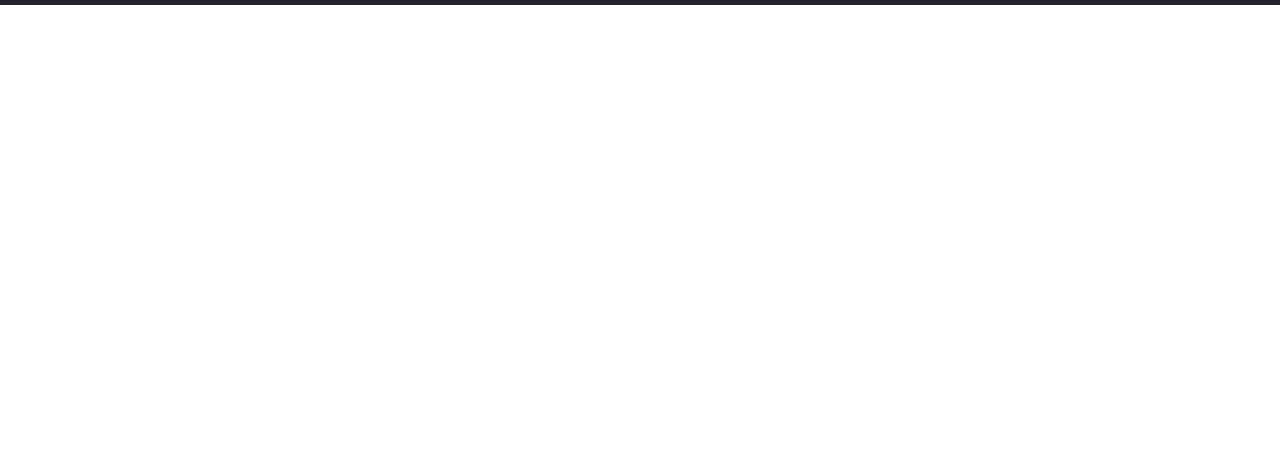
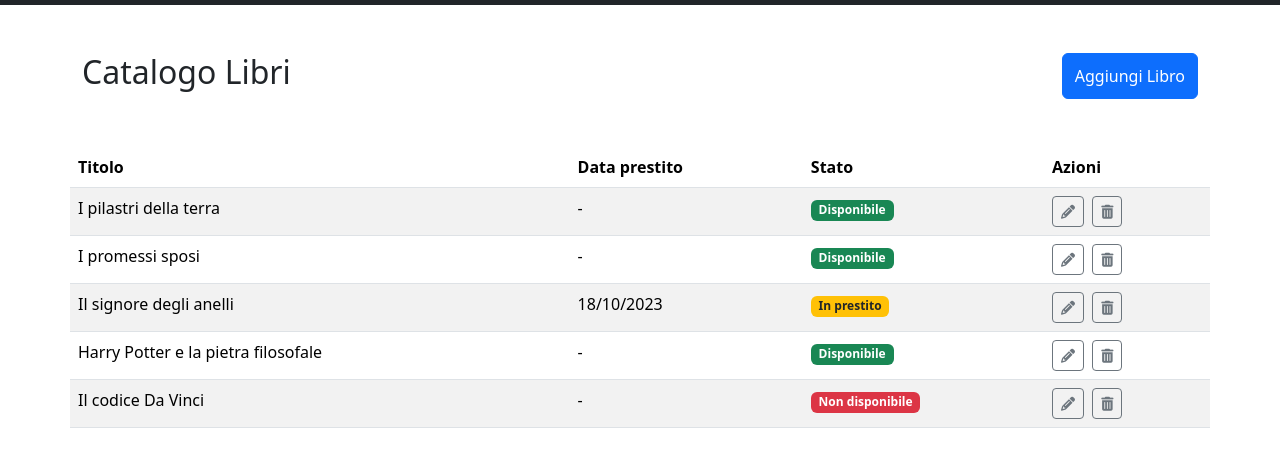
Before and after one commit to asiavenditti/html-css-bootstrap-dashboard, a plain HTML site: page index.html in a window 1280 px wide. Shown: the part 71-538 px from the top of the page. Drawn offline with nearby package versions, Linux system fonts and the light colour scheme.

Commit message:
add section library layout

```diff
--- a/index.html
+++ b/index.html
@@ -5,6 +5,10 @@
     <meta charset="UTF-8">
     <meta name="viewport" content="width=device-width, initial-scale=1.0">
     <title>Boostrap Dashboard</title>
+    <link rel="stylesheet" href="https://cdn.jsdelivr.net/npm/bootstrap-icons@1.10.5/font/bootstrap-icons.css">
+    <link rel="stylesheet" href="https://cdnjs.cloudflare.com/ajax/libs/font-awesome/6.7.2/css/all.min.css"
+        integrity="sha512-Evv84Mr4kqVGRNSgIGL/F/aIDqQb7xQ2vcrdIwxfjThSH8CSR7PBEakCr51Ck+w+/U6swU2Im1vVX0SVk9ABhg=="
+        crossorigin="anonymous" referrerpolicy="no-referrer" />
     <link rel="stylesheet" href="css/style.css">
     <link href="https://cdn.jsdelivr.net/npm/bootstrap@5.3.6/dist/css/bootstrap.min.css" rel="stylesheet"
         integrity="sha384-4Q6Gf2aSP4eDXB8Miphtr37CMZZQ5oXLH2yaXMJ2w8e2ZtHTl7GptT4jmndRuHDT" crossorigin="anonymous">
@@ -62,7 +66,81 @@
             </div>
         </nav>
         <main>
-            <section class=>
+            <section class="library-section">
+                <div class="top d-flex container justify-content-between py-5">
+                    <h2>
+                        Catalogo Libri
+                    </h2>
+                    <button class="btn btn-primary" type="button">Aggiungi Libro</button>
+                </div>
+                <table class="table table-striped container">
+                    <thead>
+                        <tr>
+                            <th scope="col">Titolo</th>
+                            <th scope="col" class="d-none d-md-table-cell">Data prestito</th>
+                            <th scope="col">Stato</th>
+                            <th scope="col">Azioni</th>
+                        </tr>
+                    </thead>
+                    <tbody>
+                        <tr>
+                            <td>I pilastri della terra</td>
+                            <td class="d-none d-md-table-cell">-</td>
+                            <td><span class="badge bg-success">Disponibile</span></td>
+                            <td>
+                                <button class="btn btn-sm btn-outline-secondary me-1"><i
+                                        class="fa-solid fa-pencil"></i></button>
+                                <button class="btn btn-sm btn-outline-secondary"><i
+                                        class="fa-solid fa-trash-can"></i></button>
+                            </td>
+                        </tr>
+                        <tr>
+                            <td>I promessi sposi</td>
+                            <td class="d-none d-md-table-cell">-</td>
+                            <td><span class="badge bg-success">Disponibile</span></td>
+                            <td>
+                                <button class="btn btn-sm btn-outline-secondary me-1"><i
+                                        class="fa-solid fa-pencil"></i></button>
+                                <button class="btn btn-sm btn-outline-secondary"><i
+                                        class="fa-solid fa-trash-can"></i></button>
+                            </td>
+                        </tr>
+                        <tr>
+                            <td>Il signore degli anelli</td>
+                            <td class="d-none d-md-table-cell"><time datetime="2023-18-10">18/10/2023</time></td>
+                            <td><span class="badge bg-warning text-dark">In prestito</span></td>
+                            <td>
+                                <button class="btn btn-sm btn-outline-secondary me-1"><i
+                                        class="fa-solid fa-pencil"></i></button>
+                                <button class="btn btn-sm btn-outline-secondary"><i
+                                        class="fa-solid fa-trash-can"></i></button>
+                            </td>
+                        </tr>
+                        <tr>
+                            <td>Harry Potter e la pietra filosofale</td>
+                            <td class="d-none d-md-table-cell">-</td>
+                            <td><span class="badge bg-success">Disponibile</span></td>
+                            <td>
+                                <button class="btn btn-sm btn-outline-secondary me-1"><i
+                                        class="fa-solid fa-pencil"></i></button>
+                                <button class="btn btn-sm btn-outline-secondary"><i
+                                        class="fa-solid fa-trash-can"></i></button>
+                            </td>
+                        </tr>
+                        <tr>
+                            <td>Il codice Da Vinci</td>
+                            <td class="d-none d-md-table-cell">-</td>
+                            <td><span class="badge bg-danger">Non disponibile</span></td>
+                            <td>
+                                <button class="btn btn-sm btn-outline-secondary me-1"><i
+                                        class="fa-solid fa-pencil"></i></button>
+                                <button class="btn btn-sm btn-outline-secondary"><i
+                                        class="fa-solid fa-trash-can"></i></button>
+                            </td>
+                        </tr>
+
+                    </tbody>
+                </table>
 
 
             </section>
```
